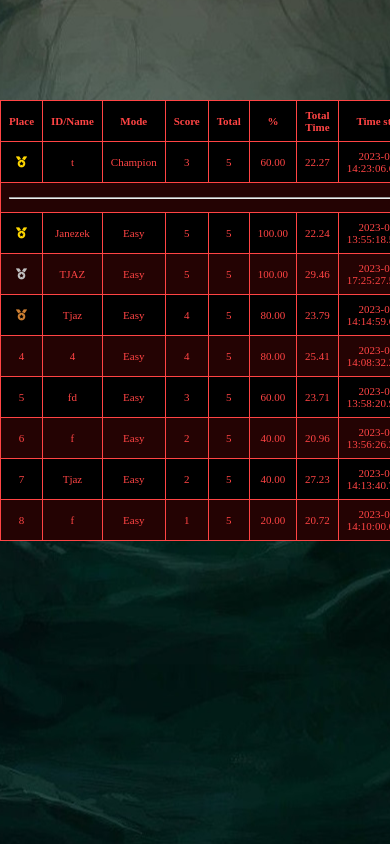
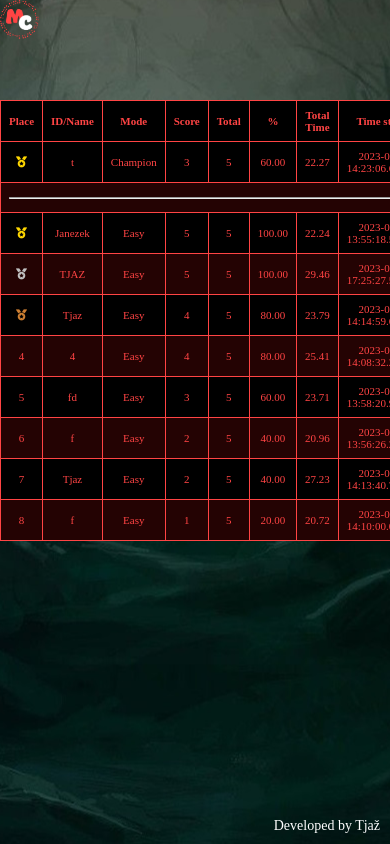
Before and after one commit to Cvetaca/MORSE, a Flask app: page /scores in a window 390 px wide. Run offline with Flask 3, Linux system fonts and the light colour scheme; data comes from the database, SQL or seed files in the repository; both versions use the stored data as it was after the commit; tables that the repository leaves empty hold one stand-in row (values such as "Sample post"); some libraries are stand-ins or nearby versions.

Commit message:
Branding

```diff
--- a/static/css/styleScores.css
+++ b/static/css/styleScores.css
@@ -44,6 +44,9 @@ tr:nth-child(even) {
     table {
         font-size: 11px; /* Reduce font size for small screens */
     }
+    .footer{
+        font-size: 11px;
+    }
 }
 
 
@@ -58,3 +61,36 @@ tr:nth-child(even) {
 .bronze {
     color: #cd7f32; /* Bronze color */
 }
+
+.logo {
+    position: fixed;  /* Makes the logo fixed in the viewport */
+    top: 0;           /* Positions the logo at the top */
+    left: 0;          /* Positions the logo at the left */
+    width: 10%;     /* Adjust the width as needed */
+       /* Adjust the height as needed */
+    z-index: 1;
+  }
+
+  /* Optional styling for the logo */
+  .logo img {
+    width: 10%;      /* Make sure the image takes the full width of the logo container */
+         /* Make sure the image takes the full height of the logo container */
+    object-fit: cover; /* Adjusts the image size to cover the container */
+  }
+
+  .footer {
+    position: fixed;
+    bottom: 0;
+    right: 0;
+    padding: 10px;
+    background-color: rgba(0, 0, 0, 0);
+    color: white;
+    font-size: 14px;
+    z-index: 1; /* Ensure the footer is above other elements */
+}
+
+
+.footer a {
+    color: white;
+    text-decoration: none;
+}
--- a/templates/index.html
+++ b/templates/index.html
@@ -16,6 +16,7 @@
     <meta name="application-name" content="Morse Challenge">
     <meta name="msapplication-TileColor" content="#ff4444">
     <meta name="theme-color" content="#ff4444">
+    <img src="/static/content/logoNoBackground.png" alt="Logo" class="logo">
 </head>
 <body>
     <div class="container">
@@ -69,5 +70,8 @@
     <div id="flashlightCircle"></div>
     <script src="/static/js/script.js">
     </script>
+    <footer class="footer">
+        Developed by <a href="https://valentincic.eu" target="_blank">Tjaž</a>
+    </footer>
 </body>
 </html>
--- a/templates/scores.html
+++ b/templates/scores.html
@@ -17,7 +17,7 @@
     <meta name="application-name" content="Morse Challenge">
     <meta name="msapplication-TileColor" content="#ff4444">
     <meta name="theme-color" content="#ff4444">
-
+    <img src="/static/content/logoNoBackground.png" alt="Logo" class="logo">
     <title>Scores - Morse Challenge</title>
 </head>
 <body>
@@ -42,5 +42,8 @@
                     <input type="number" style="opacity:0;width:100%" disabled="">
                 </div>
                 <script src="/static/js/scriptScores.js"></script>
+                <footer class="footer">
+                    Developed by <a href="https://valentincic.eu" target="_blank">Tjaž</a>
+                </footer>
 </body>
 </html>
```
Also changed, not shown: static/css/style.css (+45 -0 lines), database.db, static/content/logoNoBackground.png (added), static/content/logoWithBackground.png (added).
